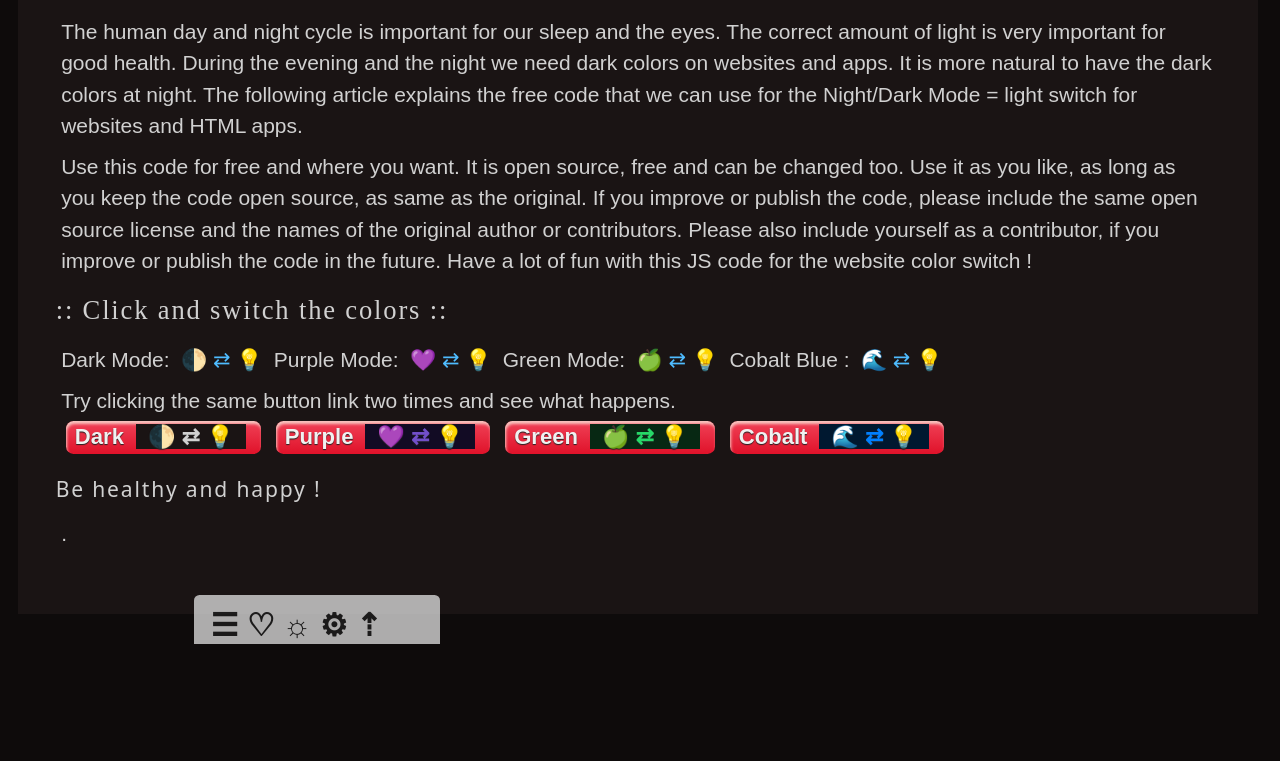
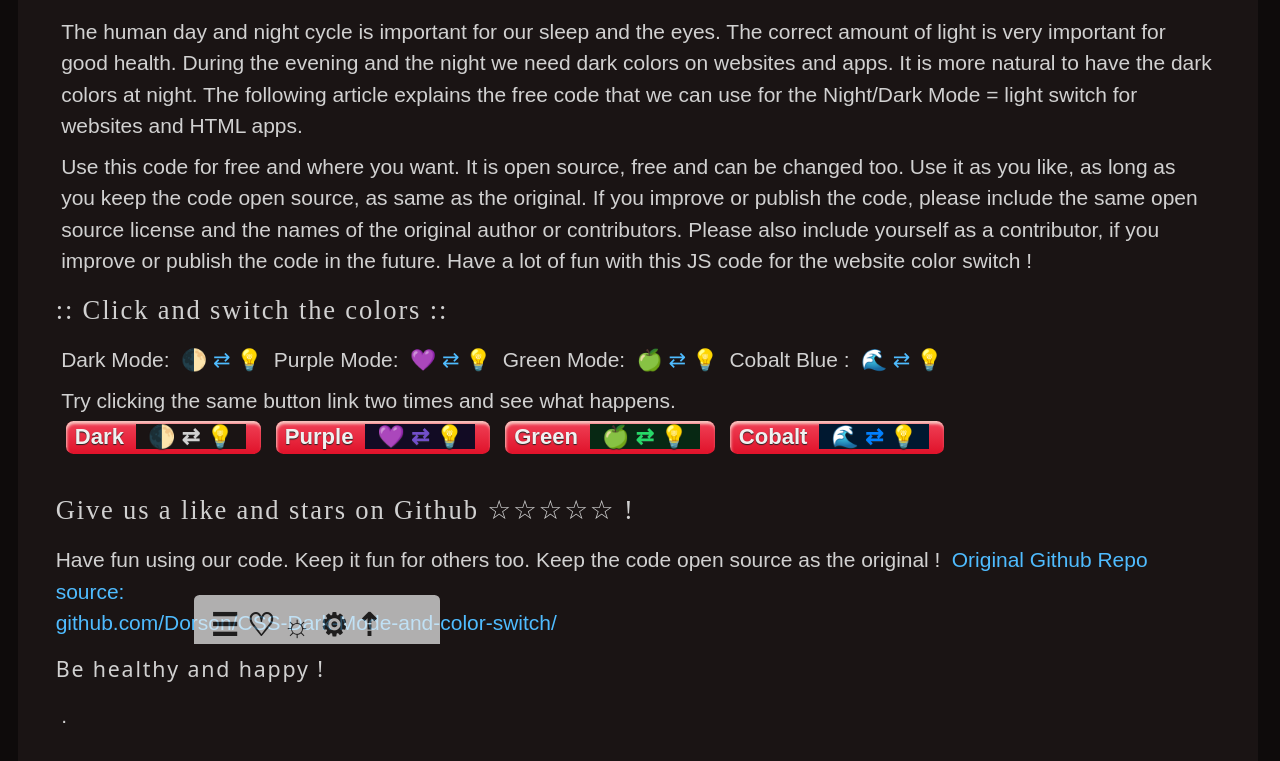
Before and after one commit to Dorson/CSS-Dark-Mode-and-color-switch, a plain HTML site: page index.html in a window 1280 px wide. Shown: the part 155-916 px from the top of the page. Before the commit the page ends 800 px from the top, so only its background shows below. Drawn offline with Linux system fonts and the light colour scheme.

Commit message:
include link to source repo

```diff
--- a/index.html
+++ b/index.html
@@ -410,10 +410,18 @@ Try clicking the same button link two times and see what happens.
 <br />
 </p>
 
+<h2> Give us a like and stars on Github ☆☆☆☆☆ ! </h2>
 
+Have fun using our code. Keep it fun for others too.
+Keep the code open source as the original !
 
+<a href="https://github.com/Dorson/CSS-Dark-Mode-and-color-switch/" >
+ Original Github Repo source:
+ <br />
+ github.com/Dorson/CSS-Dark-Mode-and-color-switch/
+</a>
 
-<h6> Be healthy and happy ! </h6>
+<h5> Be healthy and happy ! </h5>
 
 
 <div class="docker">
```
